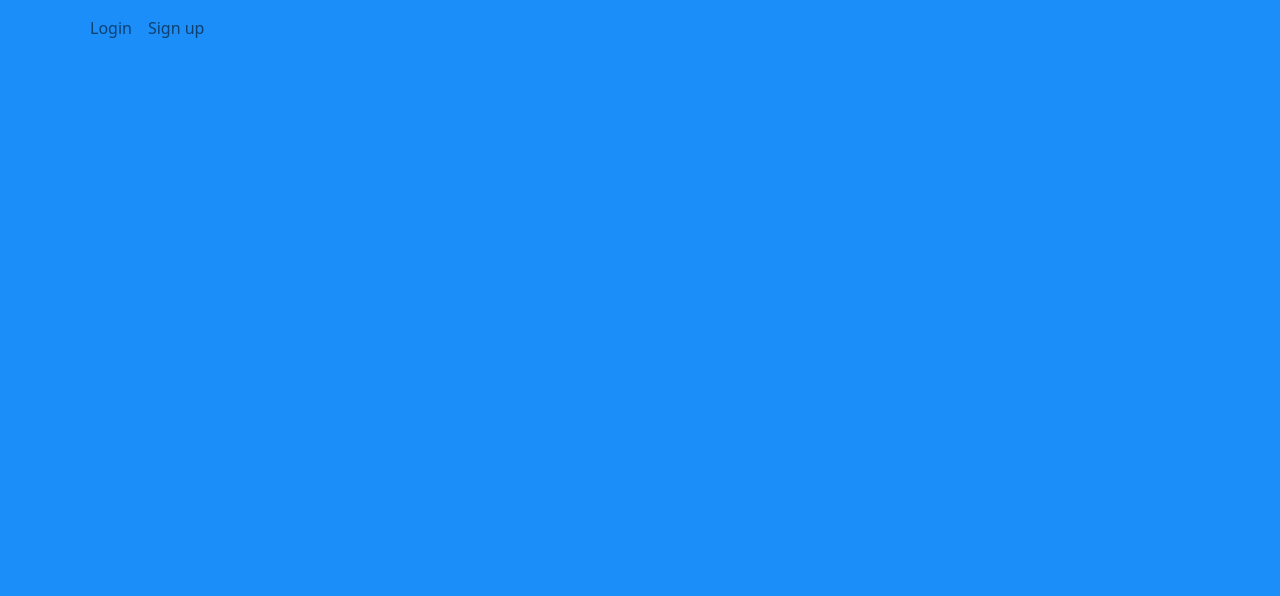
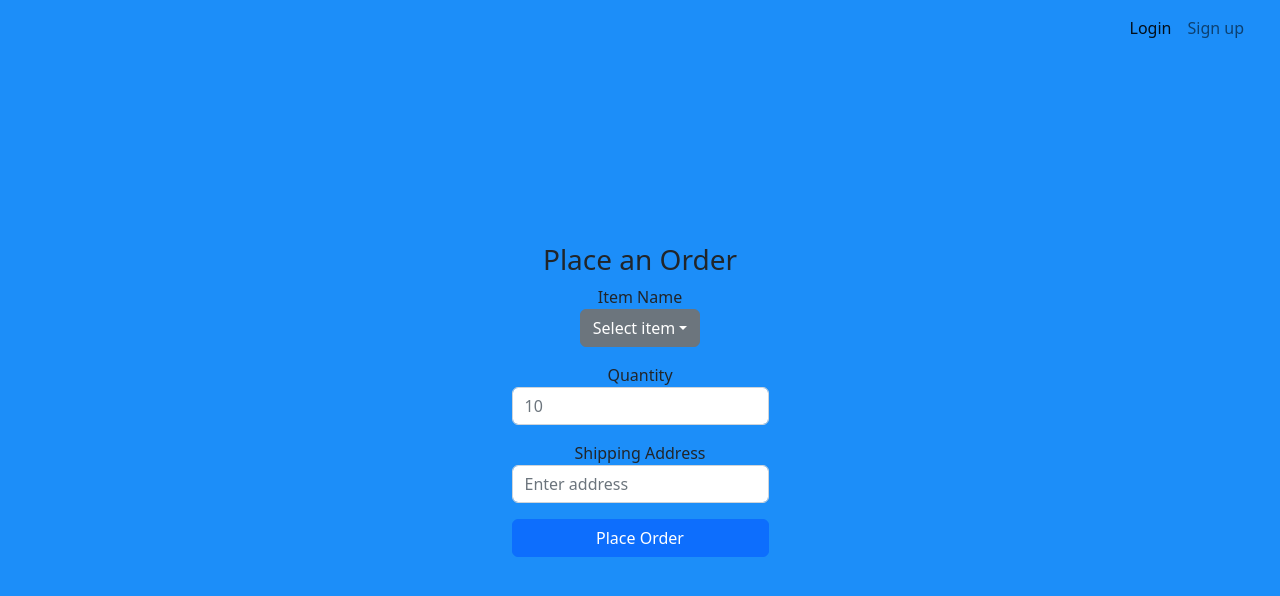
Before and after one commit to Nipuni-Jayathilaka/Order-management-system, a React (Create React App) app: page /order in a window 1280 px wide. Before the commit this address had no page. Shown: the top 596 px of the page. Built offline with nearby package versions, Linux system fonts and the light colour scheme.

Commit message:
Finalize the frontend

```diff
--- a/package.json
+++ b/package.json
@@ -8,6 +8,8 @@
     "@testing-library/user-event": "^13.5.0",
     "axios": "^1.3.2",
     "bootstrap": "^5.2.3",
+    "jquery": "^3.6.3",
+    "popper.js": "^1.16.1",
     "react": "^18.2.0",
     "react-dom": "^18.2.0",
     "react-router-dom": "^6.8.1",
--- a/src/App.js
+++ b/src/App.js
@@ -3,17 +3,31 @@ import './App.css';
 import SignUp from "./components/Signup.Component";
 import Login from "./components/Login.Component";
 import { BrowserRouter as Router, Routes, Route, Link } from 'react-router-dom'
+import Order from "./components/Order.Component";
 
 function App() {
   return (
       <Router>
           <div className="App container">
-              <nav className="navbar navbar-expand-lg navbar-light fixed-top">
-                  <div className="container">
-                      <div className="collapse navbar-collapse" id="navbarTogglerDemo02">
-                          <ul className="navbar-nav ml-auto">
+
+              <nav className="navbar navbar-expand-lg bg-body-tertiary fixed-top">
+                  <div className="container-fluid">
+
+                      <button className="navbar-toggler" type="button" data-bs-toggle="offcanvas"
+                              data-bs-target="#offcanvasNavbar" aria-controls="offcanvasNavbar">
+                          <span className="navbar-toggler-icon"></span>
+                      </button>
+                      <div className="offcanvas offcanvas-end" tabIndex="-1" id="offcanvasNavbar"
+                           aria-labelledby="offcanvasNavbarLabel">
+                          <div className="offcanvas-header">
+
+                              <button type="button" className="btn-close" data-bs-dismiss="offcanvas"
+                                      aria-label="Close"></button>
+                          </div>
+                          <div className="offcanvas-body">
+                              <ul className="navbar-nav justify-content-end flex-grow-1 pe-3">
                                   <li className="nav-item">
-                                  <Link className="nav-link" to={'/sign-in'}>
+                                      <Link className="nav-link active" to={'/sign-in'}>
                                           Login
                                       </Link>
                                   </li>
@@ -22,7 +36,10 @@ function App() {
                                           Sign up
                                       </Link>
                                   </li>
+
                               </ul>
+
+                          </div>
                       </div>
                   </div>
               </nav>
@@ -33,6 +50,7 @@ function App() {
                           <Route exact path="/" element={<Login />} />
                           <Route path="/sign-in" element={<Login />} />
                           <Route path="/sign-up" element={<SignUp />} />
+                          <Route path="/order" element={<Order />} />
                       </Routes>
                   </div>
               </div>
--- a/src/components/Login.Component.js
+++ b/src/components/Login.Component.js
@@ -20,10 +20,12 @@ export default class Login extends Component {
             }
         })
             .then(response=>{
-                window.location.href='/Order.Component.js';
+                window.location.href='/order';
             })
             .catch(error=>{
-                console.log(error)
+                alert("You are not registered yet please register!");
+                window.location.href='/sign-up';
+
             })
     }
     render() {
--- a/src/components/Order.Component.js
+++ b/src/components/Order.Component.js
@@ -23,7 +23,12 @@ export default class Order extends Component {
                 console.log(error)
             })
     }
+
     render() {
+        function showGenre(e) {
+            document.getElementById("dropdownMenu1").innerHTML = e.target.innerHTML;
+
+        }
         return (
             <form onSubmit={this.handleSubmit}>
                 <h3>Place an Order</h3>
@@ -32,13 +37,14 @@ export default class Order extends Component {
                     <label>Item Name</label>
                     <div className="dropdown">
                         <button className="btn btn-secondary dropdown-toggle" type="button" data-bs-toggle="dropdown"
-                                aria-expanded="false" onChange={(e)=>this.setState({itemname:e.target.value})}>
-                            select
+                                aria-expanded="false" id="dropdownMenu1" onChange={(e)=>this.setState({itemname:e.target.value})}>
+                            Select item
                         </button>
-                        <ul className="dropdown-menu">
-                            <li><a className="dropdown-item" href="#">item1</a></li>
-                            <li><a className="dropdown-item" href="#">item2</a></li>
-                            <li><a className="dropdown-item" href="#">item3</a></li>
+                        <ul className="dropdown-menu dropdown-menu-dark">
+                            <li><a className="dropdown-item" href="#" onClick={showGenre}>laptop</a></li>
+                            <li><a className="dropdown-item" href="#" onClick={showGenre}>mobile</a></li>
+                            <li><a className="dropdown-item" href="#" onClick={showGenre}>charger</a></li>
+
                         </ul>
                     </div>
                 </div>
@@ -52,9 +58,9 @@ export default class Order extends Component {
                 <div className="mb-3">
                     <label>Shipping Address</label>
                     <input
-                        type="password"
+                        type="text"
                         className="form-control"
-                        placeholder="Enter password"
+                        placeholder="Enter address"
                         onChange={(e)=>this.setState({shippingaddress:e.target.value})}
                     />
                 </div>
--- a/src/index.js
+++ b/src/index.js
@@ -4,6 +4,8 @@ import './index.css';
 import App from './App';
 import reportWebVitals from './reportWebVitals';
 import 'bootstrap/dist/css/bootstrap.min.css';
+import 'bootstrap/dist/js/bootstrap.js';
+
 
 const root = ReactDOM.createRoot(document.getElementById('root'));
 root.render(
```
Also changed, not shown: 1 other file (tests, documents, lock files or other folders). Lines whose indentation alone changed are shown as unchanged.
